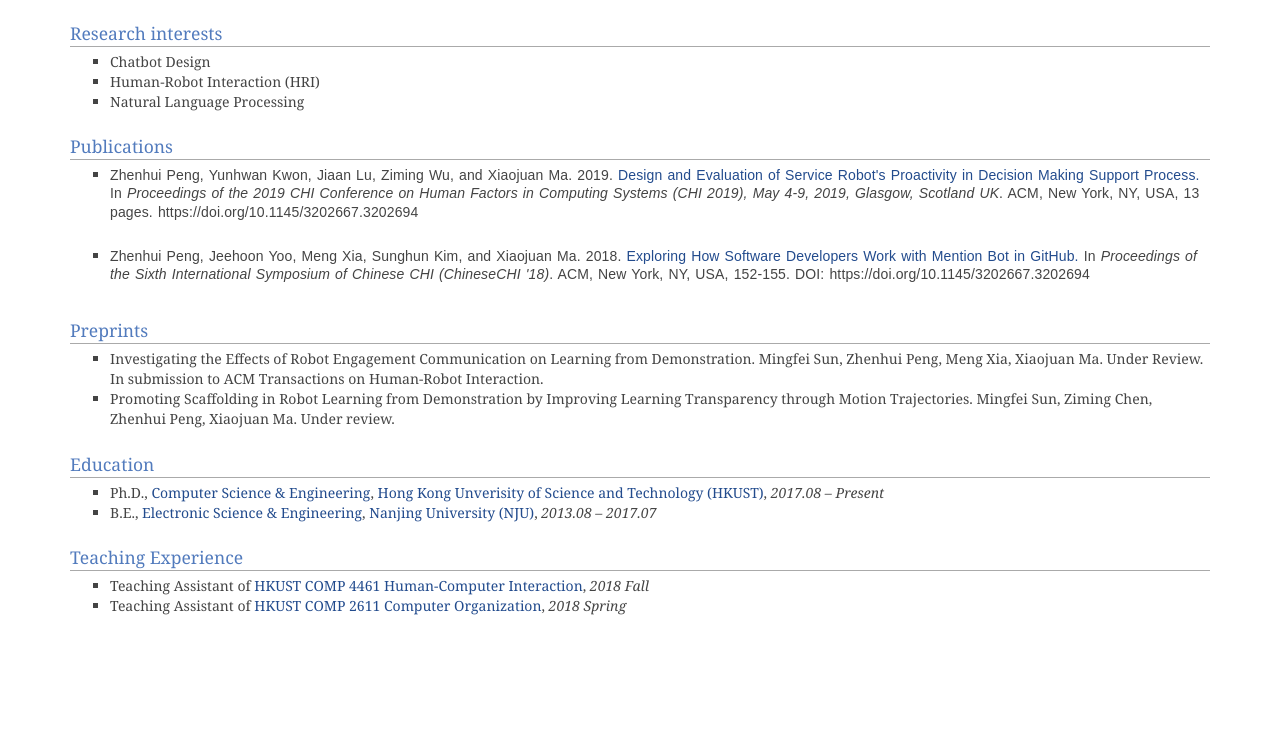
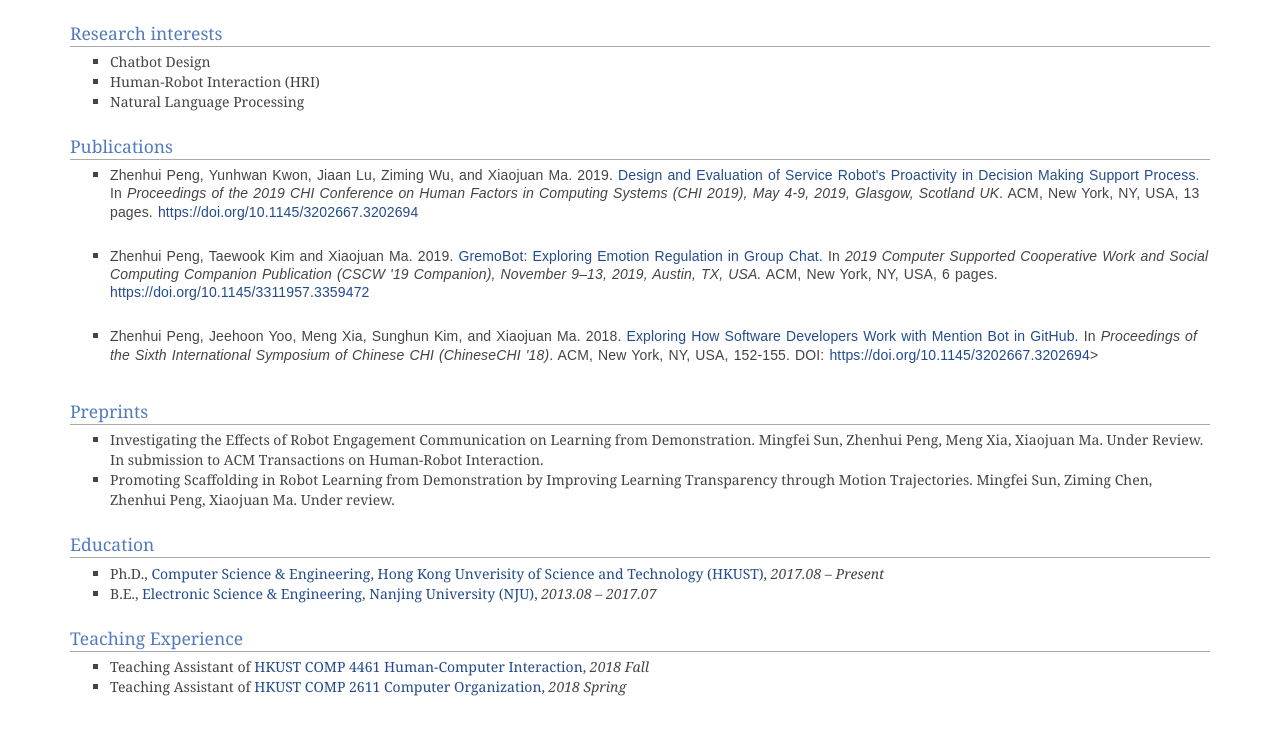
Before and after one commit to PenguinZhou/PenguinZhou.github.io, a Jekyll site: the page about.html, which Jekyll copies as it is, in a window 1280 px wide, cut to the strip 479-1251 px from the top of the page. Shown: the top 735 px of the strip. Built offline with Jekyll 4.4.1, drawn with Linux system fonts in a browser that asks for light colours; some web fonts are replaced; before the commit the page ends 1171 px from its top, so only the background shows below that.

Commit message:
Update publication

```diff
--- a/about.html
+++ b/about.html
@@ -92,14 +92,21 @@
 
 							<h2>Publications</h2>
 							<ul>
-								<li><p><b>Zhenhui Peng</b>, Yunhwan Kwon, Jiaan Lu, Ziming Wu, and Xiaojuan Ma. 2019. <a href="https://dl.acm.org/citation.cfm?id=3290605.3300328">
+								<li><p><b>Zhenhui Peng</b>, Yunhwan Kwon, Jiaan Lu, Ziming Wu, and Xiaojuan Ma. 2019. <a href="docs/Design_and_Evaluation_of_Service_Robots_Proactivity_in_Decision_Making_Support_Process.pdf">
 									Design and Evaluation of Service Robot's Proactivity in Decision Making Support Process.</a>
-									In <i>Proceedings of the 2019 CHI Conference on Human Factors in Computing Systems (CHI 2019), May 4-9, 2019, Glasgow, Scotland UK</i>. ACM, New York, NY, USA, 13 pages. https://doi.org/10.1145/3202667.3202694</p></li>
+									In <i>Proceedings of the 2019 CHI Conference on Human Factors in Computing Systems (CHI 2019), May 4-9, 2019, Glasgow, Scotland UK</i>. ACM, New York, NY, USA, 13 pages.
+									<a href="https://doi.org/10.1145/3202667.3202694">https://doi.org/10.1145/3202667.3202694</a></p></li>
 							</ul>
 							<ul>
-								<li><p><b>Zhenhui Peng</b>, Jeehoon Yoo, Meng Xia, Sunghun Kim, and Xiaojuan Ma. 2018. <a href= "https://dl.acm.org/citation.cfm?id=3202694">
+								<li><p><b>Zhenhui Peng</b>, Taewook Kim and Xiaojuan Ma. 2019. <a href="docs/GremoBot_Exploring_Emotion_Regulation_in_Group_Chat.pdf">
+									GremoBot: Exploring Emotion Regulation in Group Chat. </a>
+									In <i>2019 Computer Supported Cooperative Work and Social Computing Companion Publication (CSCW '19 Companion),
+									November 9–13, 2019, Austin, TX, USA.</i> ACM, New York, NY, USA, 6 pages. <a href="https://doi.org/10.1145/3311957.3359472">https://doi.org/10.1145/3311957.3359472</a></p></li>
+							</ul>
+							<ul>
+								<li><p><b>Zhenhui Peng</b>, Jeehoon Yoo, Meng Xia, Sunghun Kim, and Xiaojuan Ma. 2018. <a href= "docs/chinesechi-poster-camera-ready.pdf">
 									Exploring How Software Developers Work with Mention Bot in GitHub.</a>
-									In <i>Proceedings of the Sixth International Symposium of Chinese CHI (ChineseCHI '18)</i>. ACM, New York, NY, USA, 152-155. DOI: https://doi.org/10.1145/3202667.3202694</p></li>
+									In <i>Proceedings of the Sixth International Symposium of Chinese CHI (ChineseCHI '18)</i>. ACM, New York, NY, USA, 152-155. DOI: <a href="https://doi.org/10.1145/3202667.3202694">https://doi.org/10.1145/3202667.3202694</a>></p></li>
 							</ul>
 
 							<h2>Preprints</h2>
```
Also changed, not shown: 2 other files.
